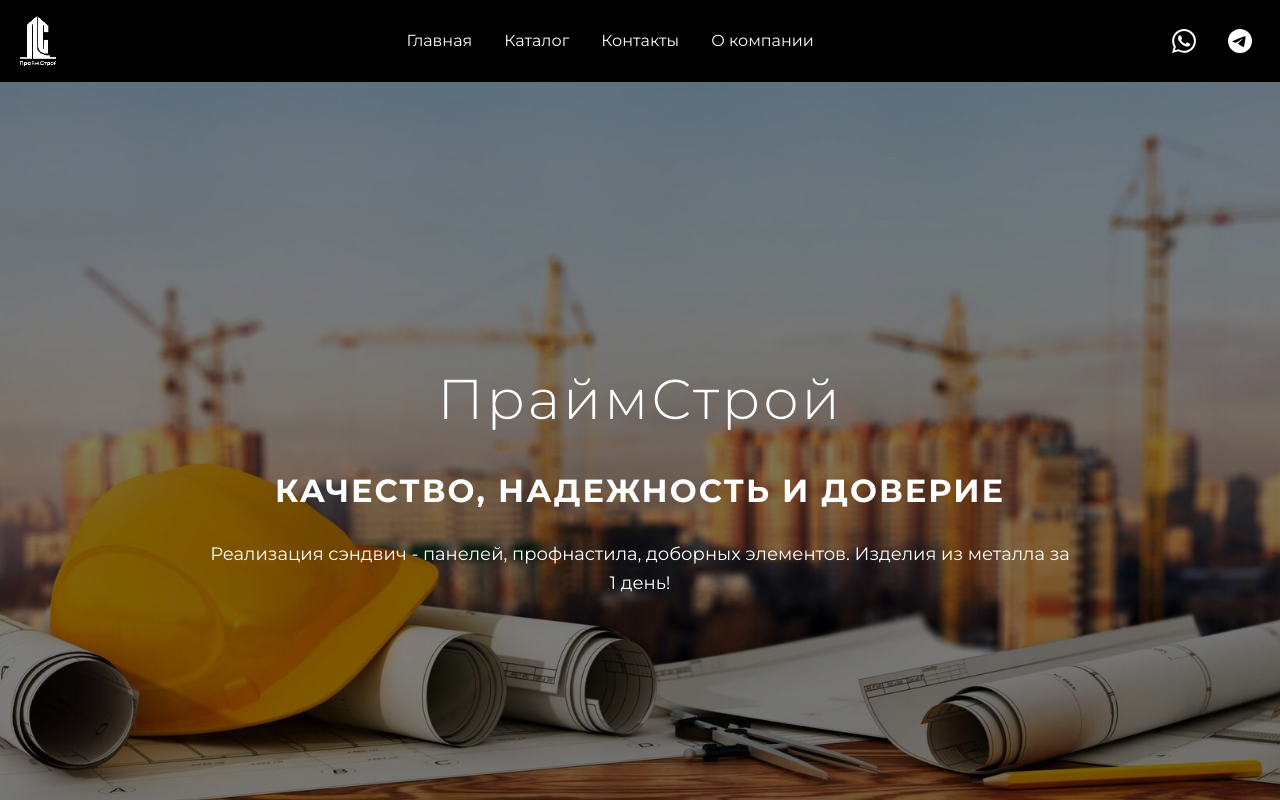
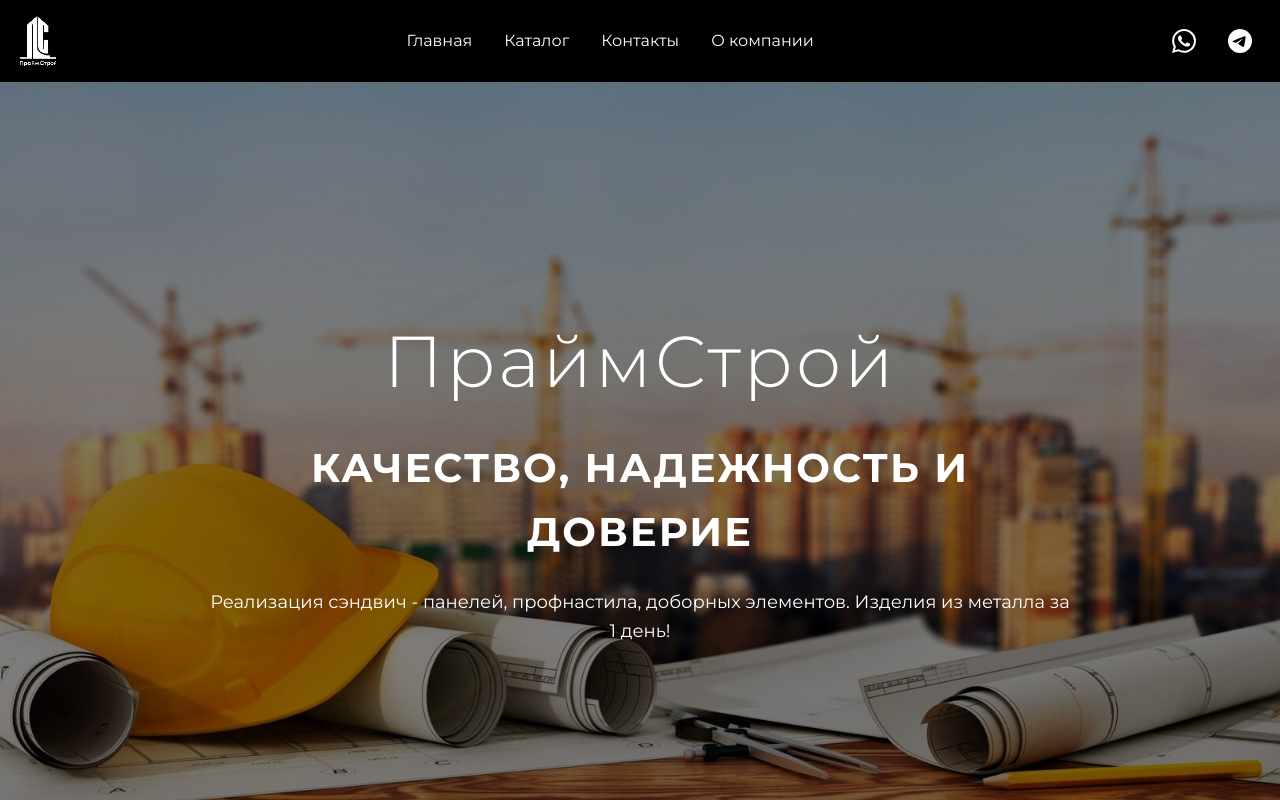
Before and after one commit to Arbitr3103/prime-s-react, a React (Vite) app: page / in a window 1280 px wide. Shown: the top 800 px of the page. Built offline with nearby package versions, Linux system fonts and the light colour scheme.

Commit message:
style(hero): increase hero title and subtitle sizes to match Tilda proportions

```diff
--- a/src/pages/HomePage.module.css
+++ b/src/pages/HomePage.module.css
@@ -35,7 +35,7 @@
 }
 
 .heroTitle {
-  font-size: clamp(2.5rem, 5vw, 3.5rem);
+  font-size: clamp(3rem, 6vw, 4.5rem);
   font-weight: 300;
   margin-bottom: var(--spacing-xl);
   color: var(--color-white);
@@ -44,7 +44,7 @@
 }
 
 .heroSubtitle {
-  font-size: clamp(1.5rem, 3vw, 2rem);
+  font-size: clamp(1.75rem, 4vw, 2.5rem);
   font-weight: 700;
   margin-bottom: var(--spacing-lg);
   color: var(--color-white);
```
